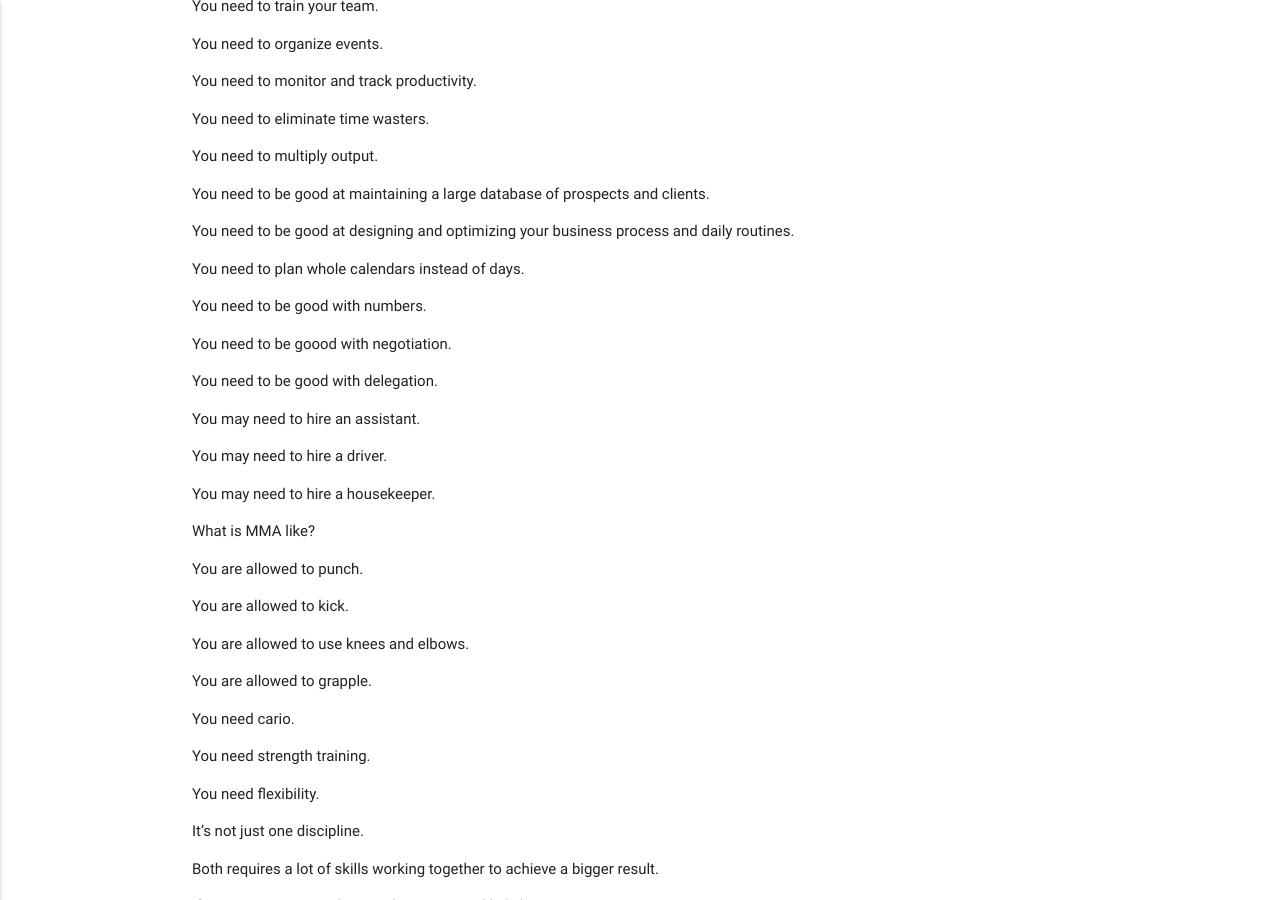
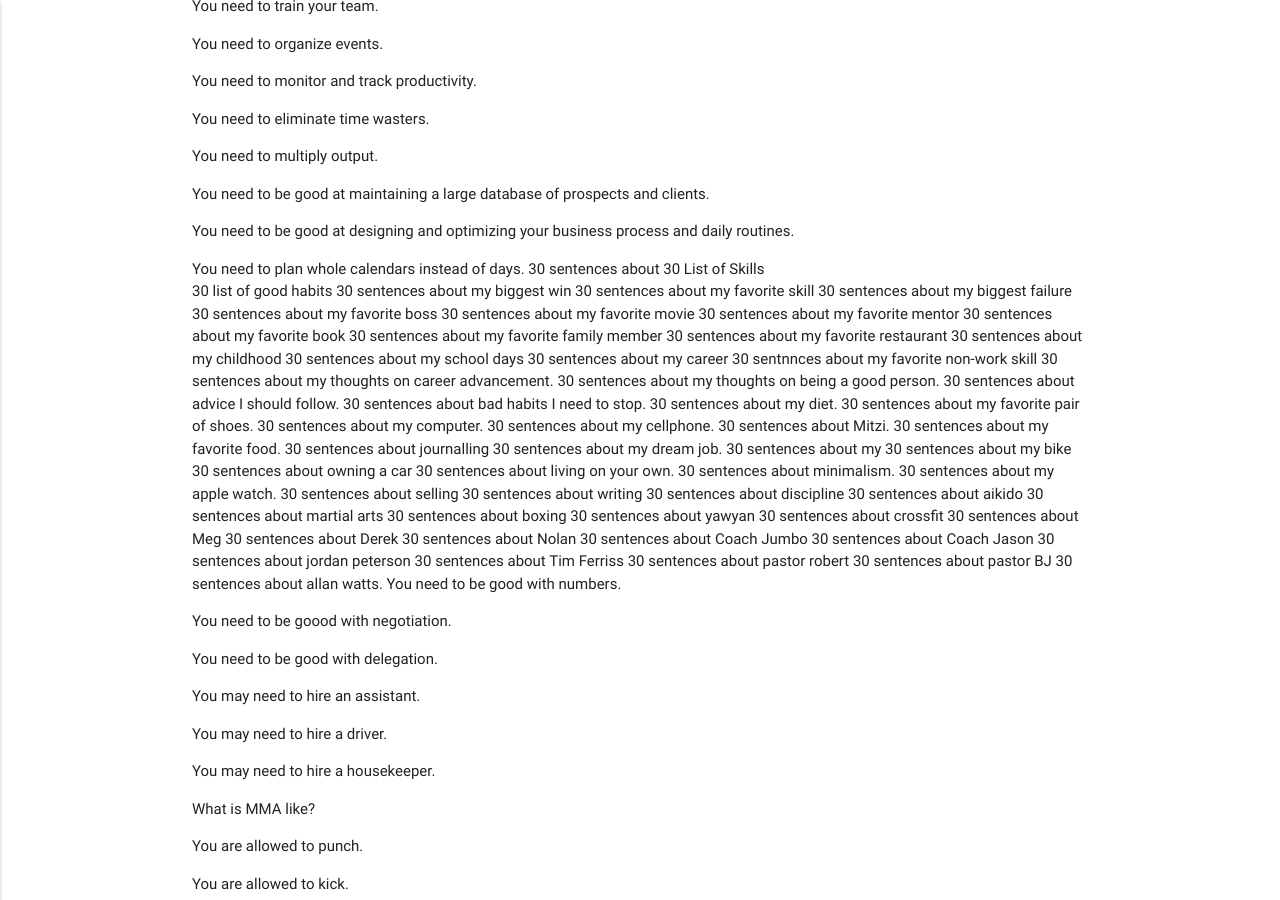
Before and after one commit to kevinolega/networkmarketingph, a Jekyll site: the page built from _posts/2020-09-08-mlm-mma.md, in a window 1280 px wide and 900 px high, scrolled down 599 px. Built offline with Jekyll 4.4.1, drawn with Linux system fonts in a browser that asks for light colours.

Commit message:
footer change

```diff
--- a/_includes/footer.html
+++ b/_includes/footer.html
@@ -19,7 +19,7 @@
           <ul>
             <li><a class="white-text" href="mailto:kevinolegaservices@gmail.com">kevinolegaservices@gmail.com</a></li>
             <li><a class="white-text" href="https://twitter.com/kevinolega">Twitter</a></li>
-            <li><a class="white-text" href="http://kevinolega.com/now">Updates</a></li>
+            <li><a class="white-text" href="https://olega.org/now">Updates</a></li>
             <li><a class="white-text" href="http://minimalchanges.com">Blog</a></li>
           </ul>
         </div>
@@ -30,7 +30,7 @@
             <div>
                 Made by <a target="_blank" class="orange-text text-lighten-3" href="http://materializecss.com">Materialize</a>
                 <span style="text-align: right; float: right">
-                Copyright © 2019 <a href="http://kevinolega.com/now" class="orange-text text-lighten-3">Kevin Olega</a>. Powered by <a target="_blank" href="http://jekyllrb.com/" class="orange-text text-lighten-3">Jekyll</a>
+                Copyright © 2019 <a href="https://olega.org/now" class="orange-text text-lighten-3">Kevin Olega</a>. Powered by <a target="_blank" href="http://jekyllrb.com/" class="orange-text text-lighten-3">Jekyll</a>
                 </span>
             </div>
         </div>
--- a/_posts/2020-09-08-mlm-mma.md
+++ b/_posts/2020-09-08-mlm-mma.md
@@ -41,7 +41,58 @@ You need to be good at maintaining a large database of prospects and clients.
 You need to be good at designing and optimizing your business process and daily routines.
 
 You need to plan whole calendars instead of days.
-
+30 sentences about
+30 List of Skills
+30 list of good habits
+30 sentences about my biggest win
+30 sentences about my favorite skill
+30 sentences about my biggest failure
+30 sentences about my favorite boss
+30 sentences about my favorite movie
+30 sentences about my favorite mentor
+30 sentences about my favorite book
+30 sentences about my favorite family member
+30 sentences about my favorite restaurant
+30 sentences about my childhood
+30 sentences about my school days
+30 sentences about my career
+30 sentnnces about my favorite non-work skill
+30 sentences about my thoughts on career advancement.
+30 sentences about my thoughts on being a good person.
+30 sentences about advice I should follow.
+30 sentences about bad habits I need to stop.
+30 sentences about my diet.
+30 sentences about my favorite pair of shoes.
+30 sentences about my computer.
+30 sentences about my cellphone.
+30 sentences about Mitzi.
+30 sentences about my favorite food.
+30 sentences about journalling
+30 sentences about my dream job.
+30 sentences about my
+30 sentences about my bike
+30 sentences about owning a car
+30 sentences about living on your own.
+30 sentences about minimalism.
+30 sentences about my apple watch.
+30 sentences about selling
+30 sentences about writing
+30 sentences about discipline
+30 sentences about aikido
+30 sentences about martial arts
+30 sentences about boxing
+30 sentences about yawyan
+30 sentences about crossfit
+30 sentences about Meg
+30 sentences about Derek
+30 sentences about Nolan
+30 sentences about Coach Jumbo
+30 sentences about Coach Jason
+30 sentences about jordan peterson
+30 sentences about Tim Ferriss
+30 sentences about pastor robert
+30 sentences about pastor BJ
+30 sentences about allan watts.
 You need to be good with numbers.
 
 You need to be goood with negotiation.
```
Also changed, not shown: 2 other files.
